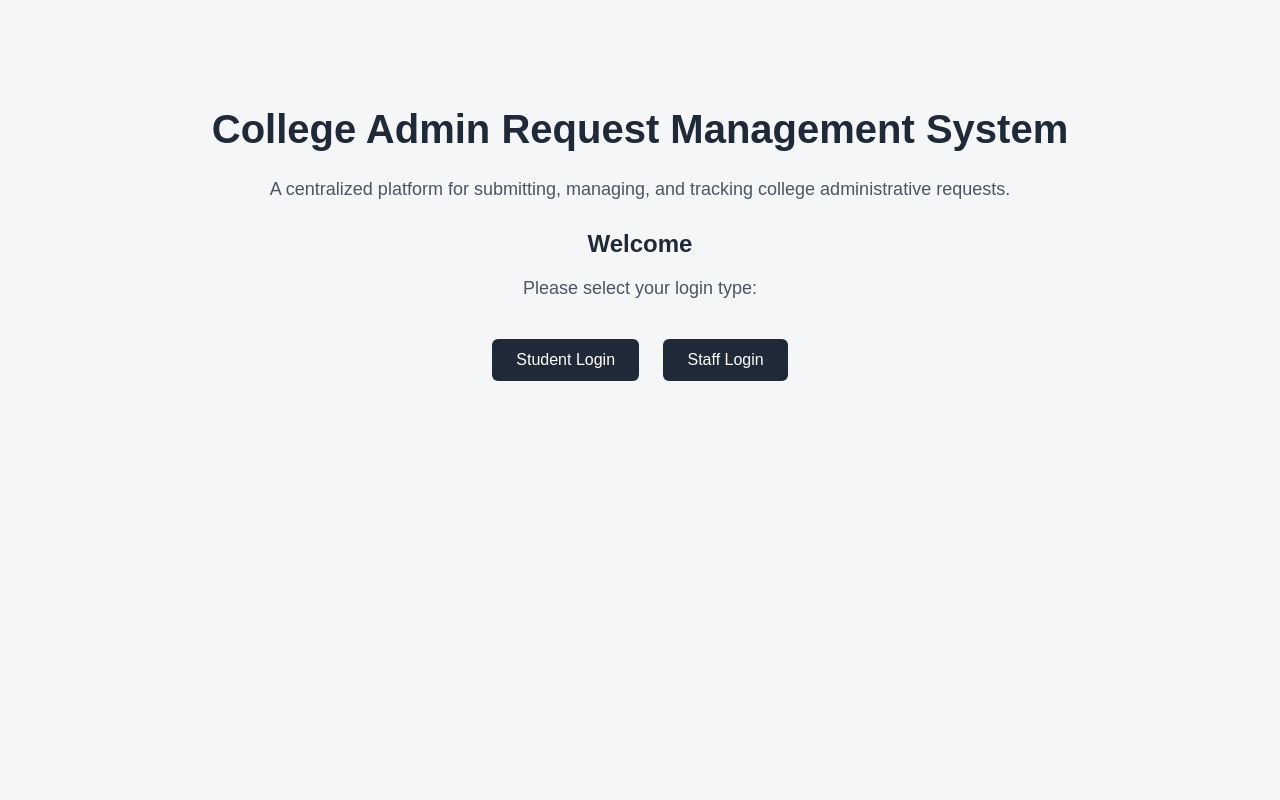
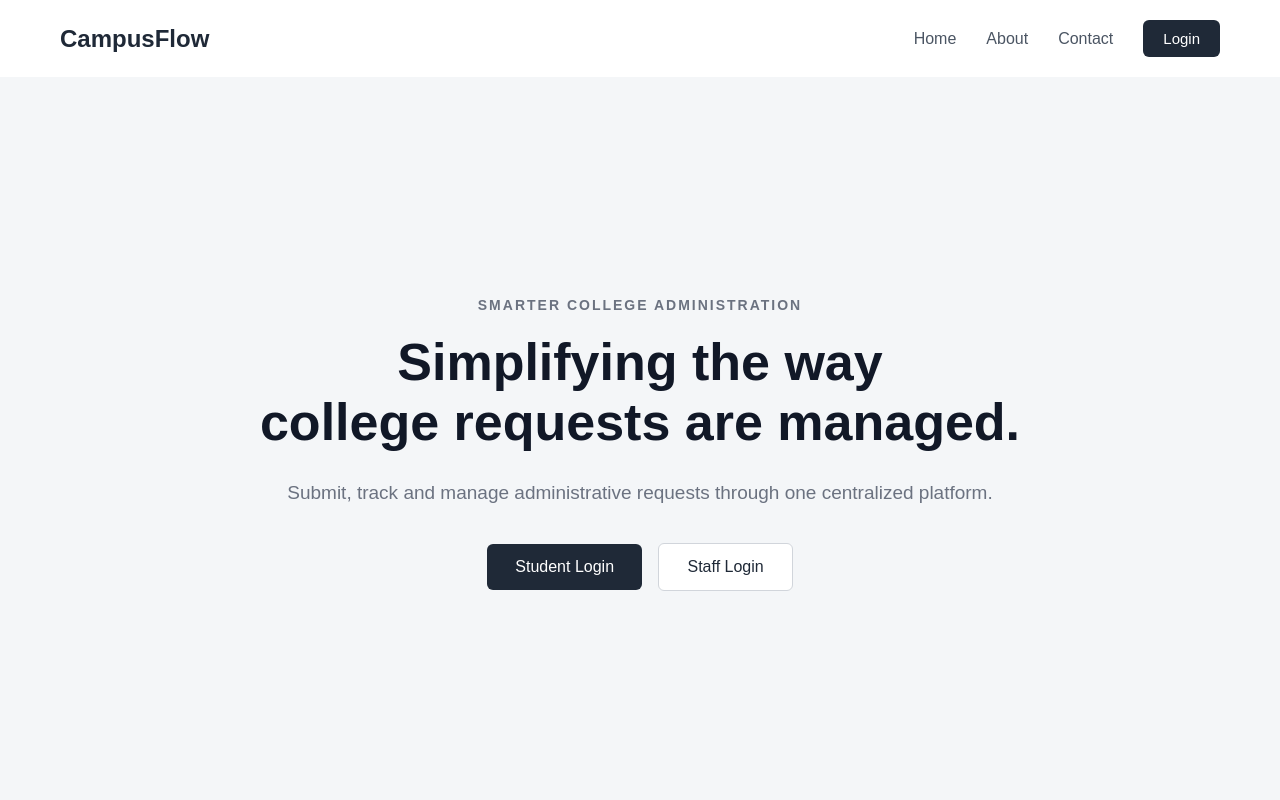
Before and after one commit to linishalokesh/college-admin-request-management-system, a Flask app: page / in a window 1280 px wide. Run offline with Flask 3, Linux system fonts and the light colour scheme.

Commit message:
Added landing page navbar and hero section

```diff
--- a/static/css/style.css
+++ b/static/css/style.css
@@ -1,37 +1,100 @@
 body {
     font-family: Arial, sans-serif;
+    margin: 0;
     background-color: #f4f6f8;
-    text-align: center;
-    margin: 0;
-    padding: 80px 20px;
 }
 
-h1 {
-    color: #1f2937;
-    font-size: 40px;
+.navbar {
+    display: flex;
+    justify-content: space-between;
+    align-items: center;
+    padding: 20px 60px;
+    background-color: white;
 }
 
-p {
-    color: #4b5563;
-    font-size: 18px;
-    margin-bottom: 30px;
-}
-
-h2 {
+.logo {
+    font-size: 24px;
+    font-weight: bold;
     color: #1f2937;
 }
 
-button {
+nav {
+    display: flex;
+    align-items: center;
+    gap: 30px;
+}
+
+nav a {
+    text-decoration: none;
+    color: #4b5563;
+    font-size: 16px;
+}
+
+nav a:hover {
+    color: #1f2937;
+}
+
+nav button {
     background-color: #1f2937;
     color: white;
     border: none;
-    padding: 12px 24px;
-    margin: 10px;
+    padding: 10px 20px;
+    border-radius: 6px;
+    font-size: 15px;
+    cursor: pointer;
+}
+.hero {
+    min-height: 80vh;
+    display: flex;
+    align-items: center;
+    justify-content: center;
+    text-align: center;
+    padding: 40px 20px;
+}
+
+.hero-content {
+    max-width: 800px;
+}
+
+.tagline {
+    color: #6b7280;
+    font-size: 14px;
+    font-weight: bold;
+    letter-spacing: 2px;
+    margin-bottom: 20px;
+}
+
+.hero h1 {
+    color: #111827;
+    font-size: 52px;
+    line-height: 1.15;
+    margin: 0 0 25px;
+}
+
+.description {
+    color: #6b7280;
+    font-size: 19px;
+    line-height: 1.6;
+    margin-bottom: 35px;
+}
+
+.hero-buttons button {
+    background-color: #1f2937;
+    color: white;
+    border: none;
+    padding: 14px 28px;
+    margin: 0 6px;
     border-radius: 6px;
     font-size: 16px;
     cursor: pointer;
 }
 
-button:hover {
+.hero-buttons button:hover {
     background-color: #374151;
 }
+
+.hero-buttons .secondary-button {
+    background-color: white;
+    color: #1f2937;
+    border: 1px solid #d1d5db;
+}
--- a/templates/index.html
+++ b/templates/index.html
@@ -7,19 +7,34 @@
 
 <body>
 
-    <h1>College Admin Request Management System</h1>
+    <header class="navbar">
+        <div class="logo">CampusFlow</div>
 
-    <p>
-        A centralized platform for submitting, managing,
-        and tracking college administrative requests.
-    </p>
+        <nav>
+            <a href="#">Home</a>
+            <a href="#">About</a>
+            <a href="#">Contact</a>
+            <button>Login</button>
+        </nav>
+    </header>
+<section class="hero">
 
-    <h2>Welcome</h2>
+    <div class="hero-content">
+        <p class="tagline">SMARTER COLLEGE ADMINISTRATION</p>
 
-    <p>Please select your login type:</p>
+        <h1>Simplifying the way<br>college requests are managed.</h1>
 
-    <button>Student Login</button>
-    <button>Staff Login</button>
+        <p class="description">
+            Submit, track and manage administrative requests
+            through one centralized platform.
+        </p>
 
+        <div class="hero-buttons">
+            <button>Student Login</button>
+            <button class="secondary-button">Staff Login</button>
+        </div>
+    </div>
+
+</section>
 </body>
 </html>
```
